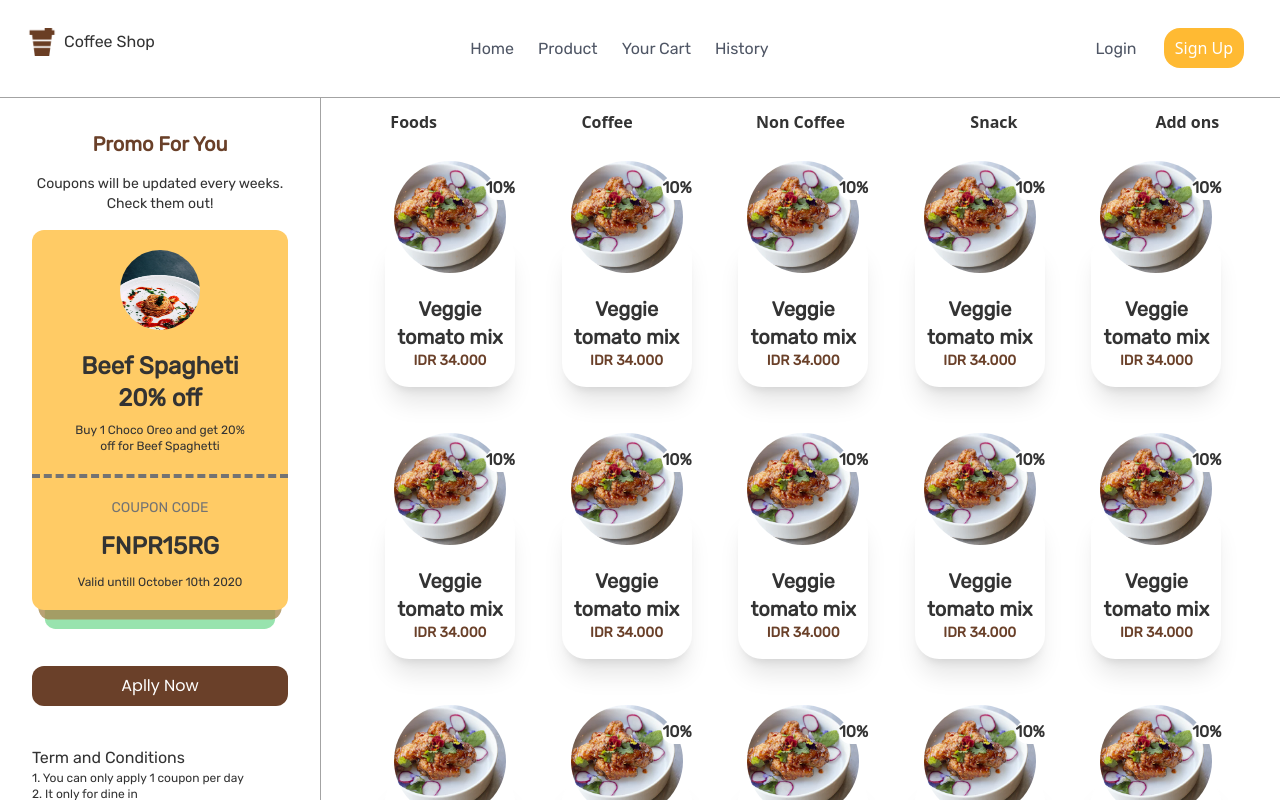
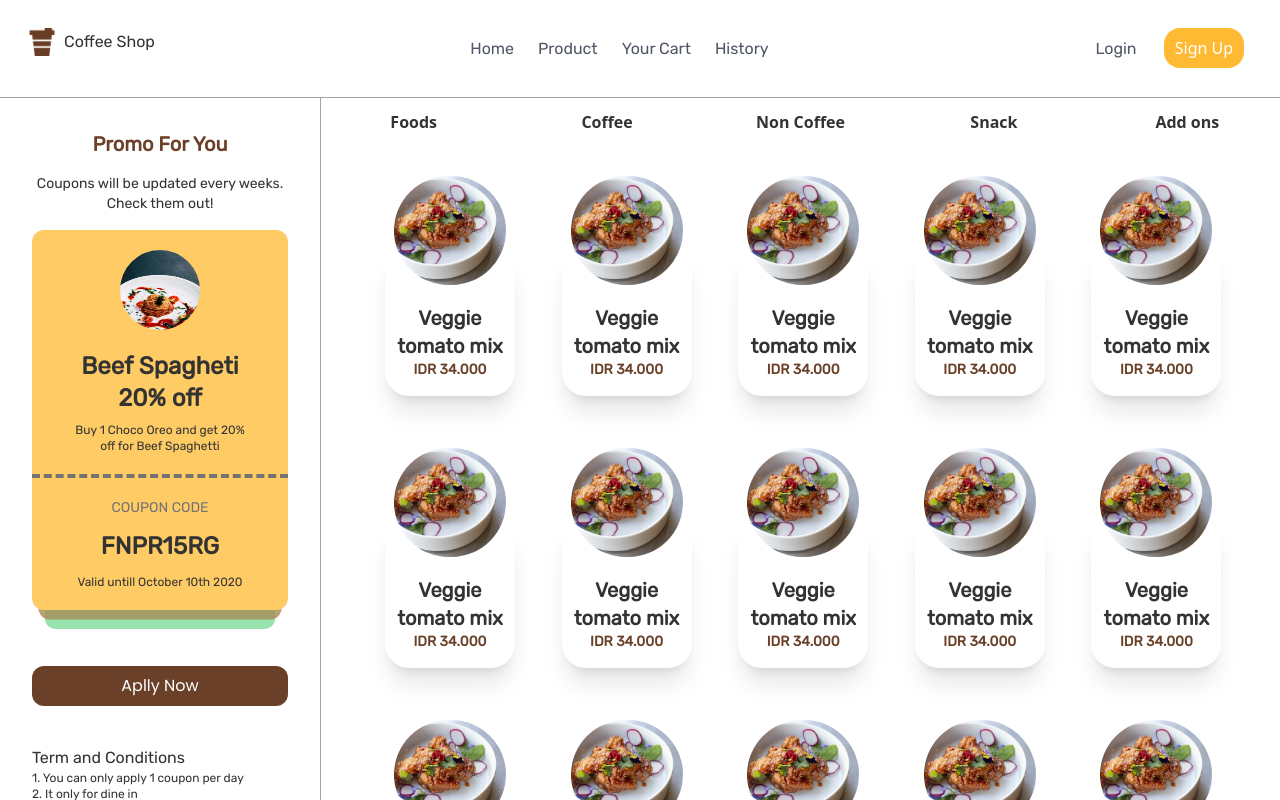
Before and after one commit to abdulrosid21/react-coffee-shop, a React (Create React App) app: page /products in a window 1280 px wide. Shown: the top 800 px of the page. Built offline with nearby package versions, Linux system fonts and the light colour scheme.

Commit message:
test env

```diff
--- a/package.json
+++ b/package.json
@@ -10,6 +10,7 @@
     "daisyui": "^2.51.4",
     "react": "^18.2.0",
     "react-dom": "^18.2.0",
+    "react-dotenv": "^0.1.3",
     "react-scripts": "5.0.1",
     "web-vitals": "^2.1.4"
   },
--- a/src/components/ListProduct/index.js
+++ b/src/components/ListProduct/index.js
@@ -4,11 +4,6 @@ function ListProduct() {
   return (
     <div className="w-full grid grid-cols-3 sm:grid-cols-4 md:grid-cols-5 gap-5">
       <div className="w-[130px] h-[220px] rounded-lg m-4 flex flex-col cursor-pointer">
-        <div className="w-[100%] flex items-stretch z-20 -mb-[30%] justify-end">
-          <h1 className="bg-white rounded-l-full font-['Rubik'] font-bold">
-            10%
-          </h1>
-        </div>
         <div className="bg-[url('/src/assets/img/food1.png')] h-28 w-28 bg-no-repeat bg-cover rounded-full bg-center justify-center mx-auto -mb-10 z-10" />
         <div className="bg-white h-[70%] rounded-3xl shadow-xl flex flex-col justify-end">
           <h1 className="text-center font-['Rubik'] font-semibold text-xl">
@@ -20,11 +15,6 @@ function ListProduct() {
         </div>
       </div>
       <div className="w-[130px] h-[220px] rounded-lg m-4 flex flex-col cursor-pointer">
-        <div className="w-[100%] flex items-stretch z-20 -mb-[30%] justify-end">
-          <h1 className="bg-white rounded-l-full font-['Rubik'] font-bold">
-            10%
-          </h1>
-        </div>
         <div className="bg-[url('/src/assets/img/food1.png')] h-28 w-28 bg-no-repeat bg-cover rounded-full bg-center justify-center mx-auto -mb-10 z-10" />
         <div className="bg-white h-[70%] rounded-3xl shadow-xl flex flex-col justify-end">
           <h1 className="text-center font-['Rubik'] font-semibold text-xl">
@@ -36,11 +26,6 @@ function ListProduct() {
         </div>
       </div>
       <div className="w-[130px] h-[220px] rounded-lg m-4 flex flex-col cursor-pointer">
-        <div className="w-[100%] flex items-stretch z-20 -mb-[30%] justify-end">
-          <h1 className="bg-white rounded-l-full font-['Rubik'] font-bold">
-            10%
-          </h1>
-        </div>
         <div className="bg-[url('/src/assets/img/food1.png')] h-28 w-28 bg-no-repeat bg-cover rounded-full bg-center justify-center mx-auto -mb-10 z-10" />
         <div className="bg-white h-[70%] rounded-3xl shadow-xl flex flex-col justify-end">
           <h1 className="text-center font-['Rubik'] font-semibold text-xl">
@@ -52,11 +37,6 @@ function ListProduct() {
         </div>
       </div>
       <div className="w-[130px] h-[220px] rounded-lg m-4 flex flex-col cursor-pointer">
-        <div className="w-[100%] flex items-stretch z-20 -mb-[30%] justify-end">
-          <h1 className="bg-white rounded-l-full font-['Rubik'] font-bold">
-            10%
-          </h1>
-        </div>
         <div className="bg-[url('/src/assets/img/food1.png')] h-28 w-28 bg-no-repeat bg-cover rounded-full bg-center justify-center mx-auto -mb-10 z-10" />
         <div className="bg-white h-[70%] rounded-3xl shadow-xl flex flex-col justify-end">
           <h1 className="text-center font-['Rubik'] font-semibold text-xl">
@@ -68,11 +48,6 @@ function ListProduct() {
         </div>
       </div>
       <div className="w-[130px] h-[220px] rounded-lg m-4 flex flex-col cursor-pointer">
-        <div className="w-[100%] flex items-stretch z-20 -mb-[30%] justify-end">
-          <h1 className="bg-white rounded-l-full font-['Rubik'] font-bold">
-            10%
-          </h1>
-        </div>
         <div className="bg-[url('/src/assets/img/food1.png')] h-28 w-28 bg-no-repeat bg-cover rounded-full bg-center justify-center mx-auto -mb-10 z-10" />
         <div className="bg-white h-[70%] rounded-3xl shadow-xl flex flex-col justify-end">
           <h1 className="text-center font-['Rubik'] font-semibold text-xl">
@@ -84,11 +59,6 @@ function ListProduct() {
         </div>
       </div>
       <div className="w-[130px] h-[220px] rounded-lg m-4 flex flex-col cursor-pointer">
-        <div className="w-[100%] flex items-stretch z-20 -mb-[30%] justify-end">
-          <h1 className="bg-white rounded-l-full font-['Rubik'] font-bold">
-            10%
-          </h1>
-        </div>
         <div className="bg-[url('/src/assets/img/food1.png')] h-28 w-28 bg-no-repeat bg-cover rounded-full bg-center justify-center mx-auto -mb-10 z-10" />
         <div className="bg-white h-[70%] rounded-3xl shadow-xl flex flex-col justify-end">
           <h1 className="text-center font-['Rubik'] font-semibold text-xl">
@@ -100,11 +70,6 @@ function ListProduct() {
         </div>
       </div>
       <div className="w-[130px] h-[220px] rounded-lg m-4 flex flex-col cursor-pointer">
-        <div className="w-[100%] flex items-stretch z-20 -mb-[30%] justify-end">
-          <h1 className="bg-white rounded-l-full font-['Rubik'] font-bold">
-            10%
-          </h1>
-        </div>
         <div className="bg-[url('/src/assets/img/food1.png')] h-28 w-28 bg-no-repeat bg-cover rounded-full bg-center justify-center mx-auto -mb-10 z-10" />
         <div className="bg-white h-[70%] rounded-3xl shadow-xl flex flex-col justify-end">
           <h1 className="text-center font-['Rubik'] font-semibold text-xl">
@@ -116,11 +81,6 @@ function ListProduct() {
         </div>
       </div>
       <div className="w-[130px] h-[220px] rounded-lg m-4 flex flex-col cursor-pointer">
-        <div className="w-[100%] flex items-stretch z-20 -mb-[30%] justify-end">
-          <h1 className="bg-white rounded-l-full font-['Rubik'] font-bold">
-            10%
-          </h1>
-        </div>
         <div className="bg-[url('/src/assets/img/food1.png')] h-28 w-28 bg-no-repeat bg-cover rounded-full bg-center justify-center mx-auto -mb-10 z-10" />
         <div className="bg-white h-[70%] rounded-3xl shadow-xl flex flex-col justify-end">
           <h1 className="text-center font-['Rubik'] font-semibold text-xl">
@@ -132,11 +92,6 @@ function ListProduct() {
         </div>
       </div>
       <div className="w-[130px] h-[220px] rounded-lg m-4 flex flex-col cursor-pointer">
-        <div className="w-[100%] flex items-stretch z-20 -mb-[30%] justify-end">
-          <h1 className="bg-white rounded-l-full font-['Rubik'] font-bold">
-            10%
-          </h1>
-        </div>
         <div className="bg-[url('/src/assets/img/food1.png')] h-28 w-28 bg-no-repeat bg-cover rounded-full bg-center justify-center mx-auto -mb-10 z-10" />
         <div className="bg-white h-[70%] rounded-3xl shadow-xl flex flex-col justify-end">
           <h1 className="text-center font-['Rubik'] font-semibold text-xl">
@@ -148,11 +103,6 @@ function ListProduct() {
         </div>
       </div>
       <div className="w-[130px] h-[220px] rounded-lg m-4 flex flex-col cursor-pointer">
-        <div className="w-[100%] flex items-stretch z-20 -mb-[30%] justify-end">
-          <h1 className="bg-white rounded-l-full font-['Rubik'] font-bold">
-            10%
-          </h1>
-        </div>
         <div className="bg-[url('/src/assets/img/food1.png')] h-28 w-28 bg-no-repeat bg-cover rounded-full bg-center justify-center mx-auto -mb-10 z-10" />
         <div className="bg-white h-[70%] rounded-3xl shadow-xl flex flex-col justify-end">
           <h1 className="text-center font-['Rubik'] font-semibold text-xl">
@@ -164,11 +114,6 @@ function ListProduct() {
         </div>
       </div>
       <div className="w-[130px] h-[220px] rounded-lg m-4 flex flex-col cursor-pointer">
-        <div className="w-[100%] flex items-stretch z-20 -mb-[30%] justify-end">
-          <h1 className="bg-white rounded-l-full font-['Rubik'] font-bold text-transparent">
-            0
-          </h1>
-        </div>
         <div className="bg-[url('/src/assets/img/food1.png')] h-28 w-28 bg-no-repeat bg-cover rounded-full bg-center justify-center mx-auto -mb-10 z-10" />
         <div className="bg-white h-[70%] rounded-3xl shadow-xl flex flex-col justify-end">
           <h1 className="text-center font-['Rubik'] font-semibold text-xl">
@@ -180,11 +125,6 @@ function ListProduct() {
         </div>
       </div>
       <div className="w-[130px] h-[220px] rounded-lg m-4 flex flex-col cursor-pointer">
-        <div className="w-[100%] flex items-stretch z-20 -mb-[30%] justify-end">
-          <h1 className="bg-white rounded-l-full font-['Rubik'] font-bold">
-            10%
-          </h1>
-        </div>
         <div className="bg-[url('/src/assets/img/food1.png')] h-28 w-28 bg-no-repeat bg-cover rounded-full bg-center justify-center mx-auto -mb-10 z-10" />
         <div className="bg-white h-[70%] rounded-3xl shadow-xl flex flex-col justify-end">
           <h1 className="text-center font-['Rubik'] font-semibold text-xl">
@@ -196,11 +136,6 @@ function ListProduct() {
         </div>
       </div>
       <div className="w-[130px] h-[220px] rounded-lg m-4 flex flex-col cursor-pointer">
-        <div className="w-[100%] flex items-stretch z-20 -mb-[30%] justify-end">
-          <h1 className="bg-white rounded-l-full font-['Rubik'] font-bold">
-            10%
-          </h1>
-        </div>
         <div className="bg-[url('/src/assets/img/food1.png')] h-28 w-28 bg-no-repeat bg-cover rounded-full bg-center justify-center mx-auto -mb-10 z-10" />
         <div className="bg-white h-[70%] rounded-3xl shadow-xl flex flex-col justify-end">
           <h1 className="text-center font-['Rubik'] font-semibold text-xl">
@@ -212,11 +147,6 @@ function ListProduct() {
         </div>
       </div>
       <div className="w-[130px] h-[220px] rounded-lg m-4 flex flex-col cursor-pointer">
-        <div className="w-[100%] flex items-stretch z-20 -mb-[30%] justify-end">
-          <h1 className="bg-white rounded-l-full font-['Rubik'] font-bold">
-            10%
-          </h1>
-        </div>
         <div className="bg-[url('/src/assets/img/food1.png')] h-28 w-28 bg-no-repeat bg-cover rounded-full bg-center justify-center mx-auto -mb-10 z-10" />
         <div className="bg-white h-[70%] rounded-3xl shadow-xl flex flex-col justify-end">
           <h1 className="text-center font-['Rubik'] font-semibold text-xl">
@@ -228,11 +158,6 @@ function ListProduct() {
         </div>
       </div>
       <div className="w-[130px] h-[220px] rounded-lg m-4 flex flex-col cursor-pointer">
-        <div className="w-[100%] flex items-stretch z-20 -mb-[30%] justify-end">
-          <h1 className="bg-white rounded-l-full font-['Rubik'] font-bold">
-            10%
-          </h1>
-        </div>
         <div className="bg-[url('/src/assets/img/food1.png')] h-28 w-28 bg-no-repeat bg-cover rounded-full bg-center justify-center mx-auto -mb-10 z-10" />
         <div className="bg-white h-[70%] rounded-3xl shadow-xl flex flex-col justify-end">
           <h1 className="text-center font-['Rubik'] font-semibold text-xl">
```
Also changed, not shown: 2 other files (tests, documents, lock files or other folders).
